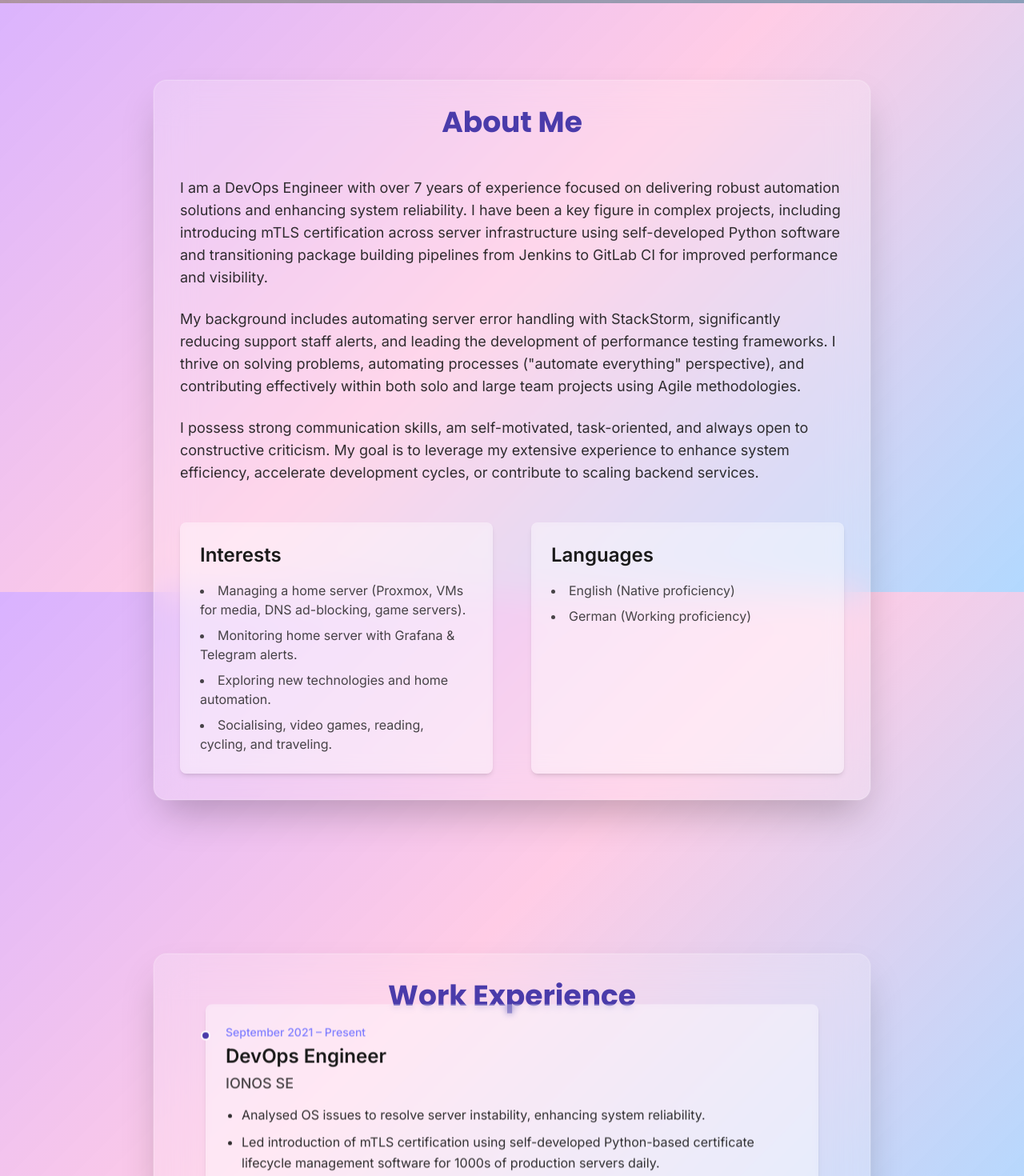
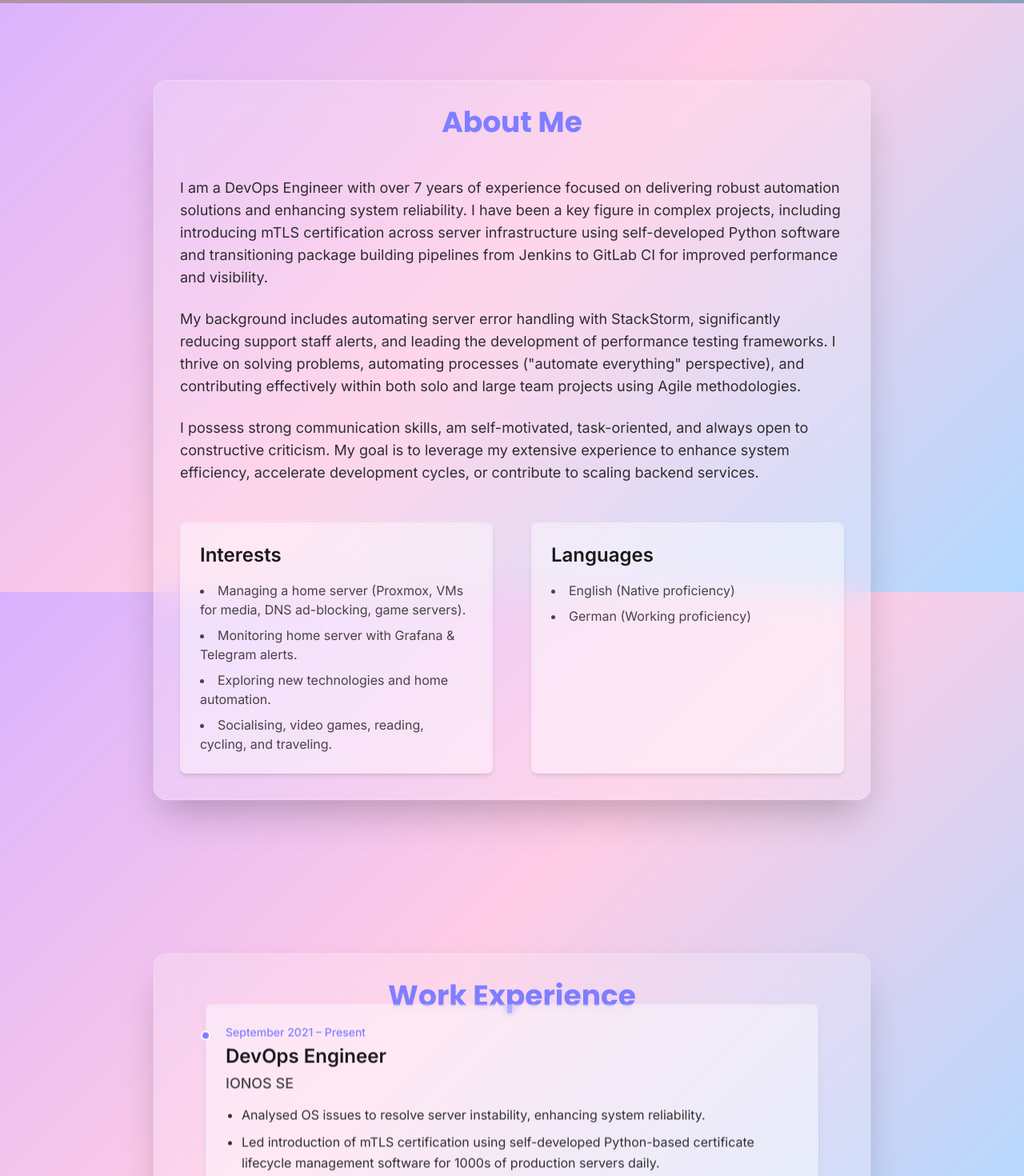
Before and after one commit to mishmishb/resume, a Next.js app in the folder portfolio-website/: page / in a window 1280 px wide. Shown: the part 860-2330 px from the top of the page at 80% size. Built offline with nearby package versions, Linux system fonts and the light colour scheme; grey boxes are pictures that could not be loaded.

Commit message:
Remove all secondary color usage, replace with primary for consistent lighter purple accents

```diff
--- a/portfolio-website/src/components/AboutSection.tsx
+++ b/portfolio-website/src/components/AboutSection.tsx
@@ -6,7 +6,7 @@ const AboutSection = () => {
       {/* Removed per-section gradient overlay for seamless fixed background */}
       <div className="relative z-10 container mx-auto max-w-4xl p-8 rounded-2xl bg-white/20 dark:bg-black/20 backdrop-blur-xl border border-white/20 ring-1 ring-white/10 shadow-2xl">
       <div className="container mx-auto max-w-4xl">
-        <h2 className="font-display text-3xl sm:text-4xl font-bold text-center text-secondary dark:text-secondary-light mb-8 sm:mb-12">
+        <h2 className="font-display text-3xl sm:text-4xl font-bold text-center text-primary dark:text-primary-light mb-8 sm:mb-12">
           About Me
         </h2>
         <div className="text-base sm:text-lg text-foreground/90 dark:text-foreground-dark/90 space-y-6 leading-relaxed">
--- a/portfolio-website/src/components/ContactSection.tsx
+++ b/portfolio-website/src/components/ContactSection.tsx
@@ -30,7 +30,7 @@ const ContactSection = () => {
       {/* Removed per-section gradient overlay for seamless fixed background */}
       <div className="relative z-10 container mx-auto max-w-4xl p-8 rounded-2xl bg-white/20 dark:bg-black/20 backdrop-blur-xl border border-white/20 ring-1 ring-white/10 shadow-2xl">
       <div className="container mx-auto max-w-3xl text-center">
-        <h2 className="font-display text-3xl sm:text-4xl font-bold text-secondary dark:text-secondary-light mb-6">
+        <h2 className="font-display text-3xl sm:text-4xl font-bold text-primary dark:text-primary-light mb-6">
           Get In Touch
         </h2>
         <p className="text-lg text-foreground/80 dark:text-foreground-dark/80 mb-10 leading-relaxed">
--- a/portfolio-website/src/components/ExperienceSection.tsx
+++ b/portfolio-website/src/components/ExperienceSection.tsx
@@ -63,7 +63,7 @@ const ExperienceSection = () => {
     <section ref={sectionRef} id="experience" className="relative py-16 sm:py-20 md:py-24 overflow-hidden transition-colors duration-500">
       {/* Removed per-section gradient overlay for seamless fixed background */}
       <div className="relative z-10 container mx-auto max-w-4xl p-8 rounded-2xl bg-white/20 dark:bg-black/20 backdrop-blur-xl border border-white/20 ring-1 ring-white/10 shadow-2xl">
-        <h2 className="font-display text-3xl sm:text-4xl font-bold text-center text-secondary dark:text-secondary-light mb-12 sm:mb-16">
+        <h2 className="font-display text-3xl sm:text-4xl font-bold text-center text-primary dark:text-primary-light mb-12 sm:mb-16">
           Work Experience
         </h2>
       <motion.div style={{ y }} className="container mx-auto max-w-4xl px-4 sm:px-6 lg:px-8 relative z-10">
@@ -72,7 +72,7 @@ const ExperienceSection = () => {
             <div key={index} className="relative p-6 bg-background/30 dark:bg-background-dark/30 backdrop-blur-sm rounded-lg shadow-md border border-white/10 transition-all duration-500 ease-in-out hover:scale-105 hover:shadow-lg">
               {/* Apply glassmorphism to each experience item card */}
               {/* Keep the timeline dot, adjust position due to padding and border color for contrast */}
-              <div className="absolute -left-[7px] top-8 w-3 h-3 bg-secondary dark:bg-secondary-light rounded-full border-2 border-white dark:border-gray-900 transition-colors duration-500"></div>
+              <div className="absolute -left-[7px] top-8 w-3 h-3 bg-primary dark:bg-primary-light rounded-full border-2 border-white dark:border-gray-900 transition-colors duration-500"></div>
               {item.duration && (
                 <p className="text-sm font-medium text-primary dark:text-primary-light mb-1">{item.duration}</p>
               )}
--- a/portfolio-website/src/components/ProjectsAchievementsSection.tsx
+++ b/portfolio-website/src/components/ProjectsAchievementsSection.tsx
@@ -67,7 +67,7 @@ const ProjectsAchievementsSection = () => {
     <section ref={sectionRef} id="projects" className="relative py-16 sm:py-20 md:py-24 overflow-hidden transition-colors duration-500">
       {/* Removed per-section gradient overlay for seamless fixed background */}
       <div className="relative z-10 container mx-auto max-w-4xl p-8 rounded-2xl bg-white/20 dark:bg-black/20 backdrop-blur-xl border border-white/20 ring-1 ring-white/10 shadow-2xl">
-        <h2 className="font-display text-3xl sm:text-4xl font-bold text-center text-secondary dark:text-secondary-light mb-12 sm:mb-16">
+        <h2 className="font-display text-3xl sm:text-4xl font-bold text-center text-primary dark:text-primary-light mb-12 sm:mb-16">
           Key Projects & Achievements
         </h2>
       {/* Wrap inner content in motion.div and apply transform */}
--- a/portfolio-website/src/components/SkillsSection.tsx
+++ b/portfolio-website/src/components/SkillsSection.tsx
@@ -24,7 +24,7 @@ const SkillsSection = () => {
       {/* Removed per-section gradient overlay for seamless fixed background */}
       <div className="relative z-10 container mx-auto max-w-4xl p-8 rounded-2xl bg-white/20 dark:bg-black/20 backdrop-blur-xl border border-white/20 ring-1 ring-white/10 shadow-2xl">
       <div className="container mx-auto max-w-4xl">
-        <h2 className="font-display text-3xl sm:text-4xl font-bold text-center text-secondary dark:text-secondary-light mb-12 sm:mb-16">
+        <h2 className="font-display text-3xl sm:text-4xl font-bold text-center text-primary dark:text-primary-light mb-12 sm:mb-16">
           Skills
         </h2>
 
--- a/portfolio-website/tailwind.config.mjs
+++ b/portfolio-website/tailwind.config.mjs
@@ -13,11 +13,6 @@ const config = {
           light: '#7F7EFF', // Preferred lighter purple
           DEFAULT: '#7F7EFF', // Preferred lighter purple
           dark: '#7F7EFF',   // Preferred lighter purple
-        },
-        secondary: {
-          light: '#4A3BAA', // Lighter purple
-          DEFAULT: '#4A3BAA', // Use lighter purple everywhere
-          dark: '#4A3BAA',   // Use lighter purple everywhere
         },
         background: {
           light: '#FFFFFF', // Reverted to white
```
